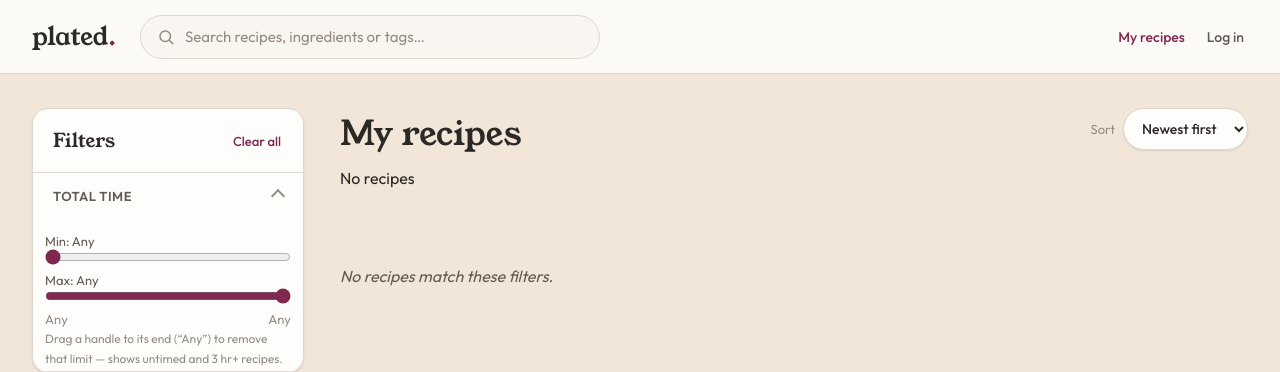
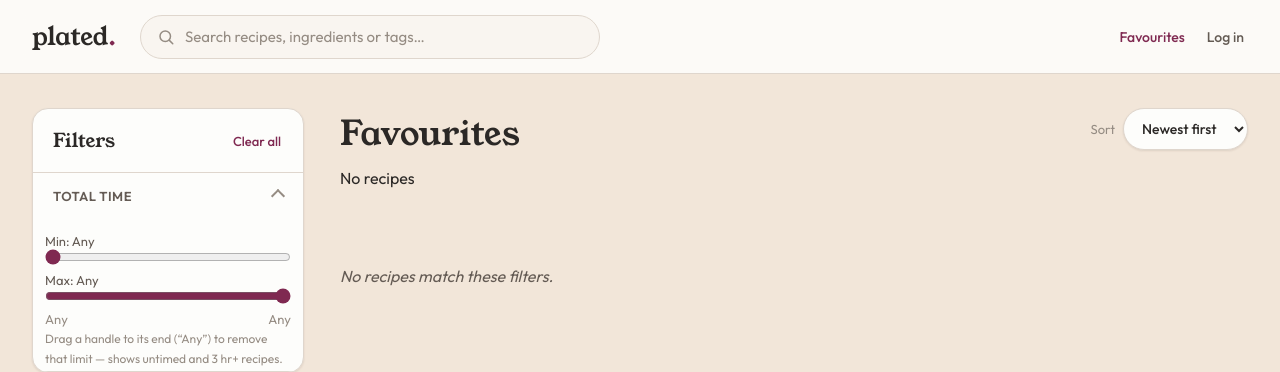
Before and after one commit to chriskasza/recipe-app, a FastAPI app: page /?favorite=1 in a window 1280 px wide. Shown: the top 372 px of the page. Run offline with FastAPI, Linux system fonts and the light colour scheme; data that the repository does not hold is empty; some libraries are stand-ins or nearby versions.

Commit message:
Rename "My recipes" to "Favourites" in the UI
Header nav link and the library heading for the favorites filter.

Co-Authored-By: Claude Opus 4.8 <noreply@anthropic.com>

```diff
--- a/app/templates/base.html
+++ b/app/templates/base.html
@@ -21,7 +21,7 @@
              placeholder="Search recipes, ingredients or tags…" autocomplete="off">
     </form>
     <div class="header-actions">
-      <a class="navlink{% if selected is defined and selected.favorites_only %} active{% endif %}" href="/?favorite=1">My recipes</a>
+      <a class="navlink{% if selected is defined and selected.favorites_only %} active{% endif %}" href="/?favorite=1">Favourites</a>
       {% if current_user %}
       <a class="btn btn-primary" href="/new">
         <svg width="16" height="16" viewBox="0 0 24 24" fill="none" stroke="currentColor" stroke-width="2.4" stroke-linecap="round"><line x1="12" y1="5" x2="12" y2="19"/><line x1="5" y1="12" x2="19" y2="12"/></svg>
--- a/app/templates/index.html
+++ b/app/templates/index.html
@@ -9,7 +9,7 @@
   <main class="main">
     <div class="main-head">
       <div class="title-wrap">
-        <h1>{% if selected.favorites_only %}My recipes{% else %}All recipes{% endif %}</h1>
+        <h1>{% if selected.favorites_only %}Favourites{% else %}All recipes{% endif %}</h1>
       </div>
       <div class="sort">
         <span class="label">Sort</span>
```
